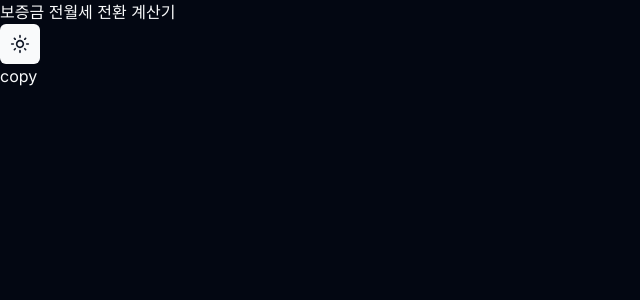
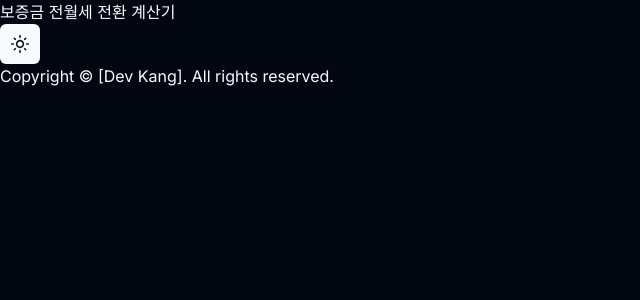
Before and after one commit to WebKBS/deposit-calculator, a Next.js app: page / in a window 1280 px wide. Shown: the top 300 px of the page, without its empty margins (0-640 px from the left). Built offline with nearby package versions, Linux system fonts and the light colour scheme.

Commit message:
theme 완료 메인작업진행 시작

```diff
--- a/app/page.tsx
+++ b/app/page.tsx
@@ -1,3 +1,7 @@
 export default function Home() {
-  return <main></main>;
+  return (
+    <main>
+      <div className="max-w-screen-md m-auto"></div>
+    </main>
+  );
 }
--- a/components/Footer.tsx
+++ b/components/Footer.tsx
@@ -1,3 +1,3 @@
 export default function Footer() {
-  return <footer>copy</footer>;
+  return <footer>Copyright © [Dev Kang]. All rights reserved.</footer>;
 }
--- a/components/theme/ThemeToggle.tsx
+++ b/components/theme/ThemeToggle.tsx
@@ -10,6 +10,8 @@ export default function ThemeToggle() {
   const [themeState, setThemeState] = useState(<MdOutlineDarkMode size="20" />);
 
   useEffect(() => {
+    // resolveTheme가 바뀔 때마다 아이콘 변경
+
     if (resolvedTheme === 'dark') {
       setThemeState(<MdOutlineLightMode size="20" />);
     } else {
```
